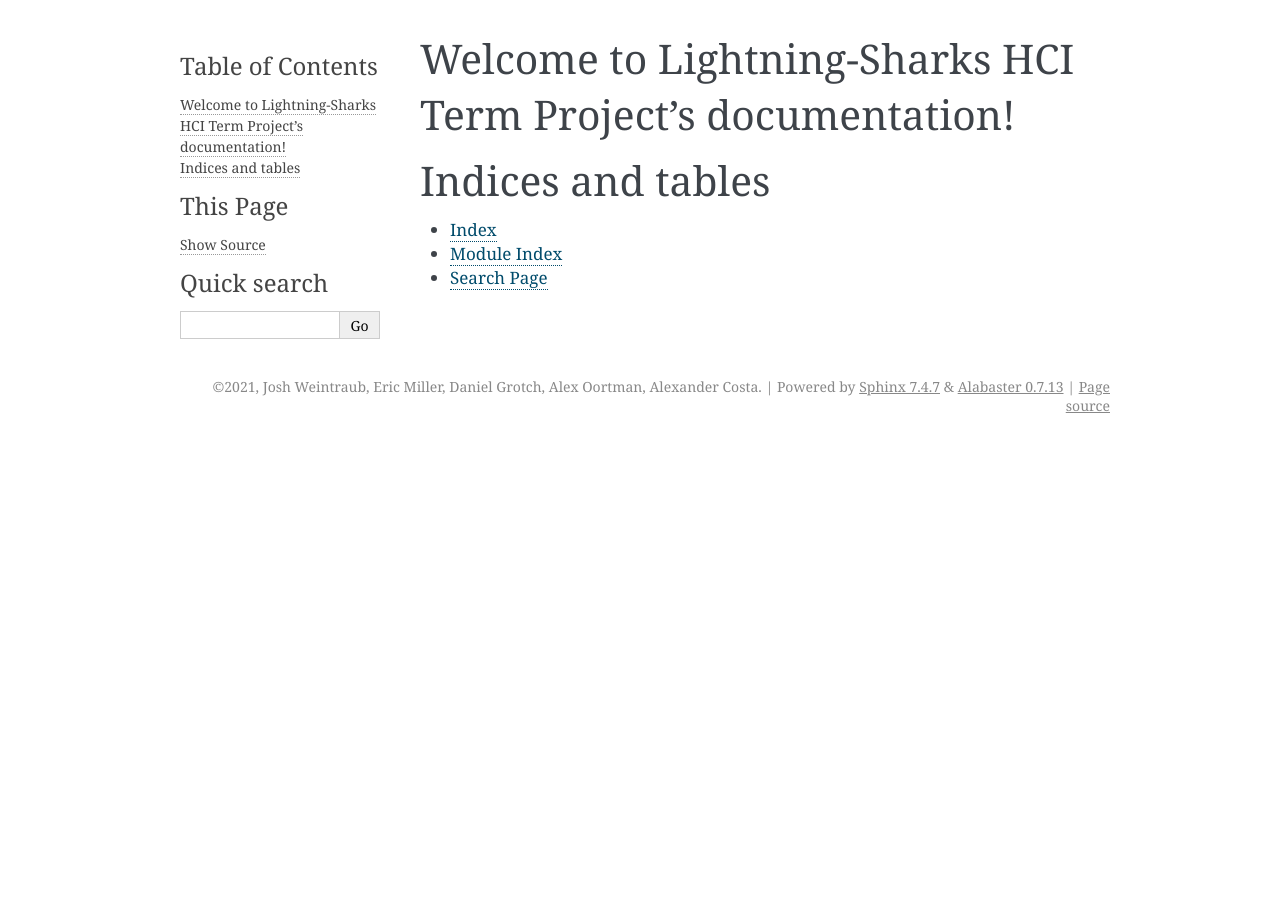
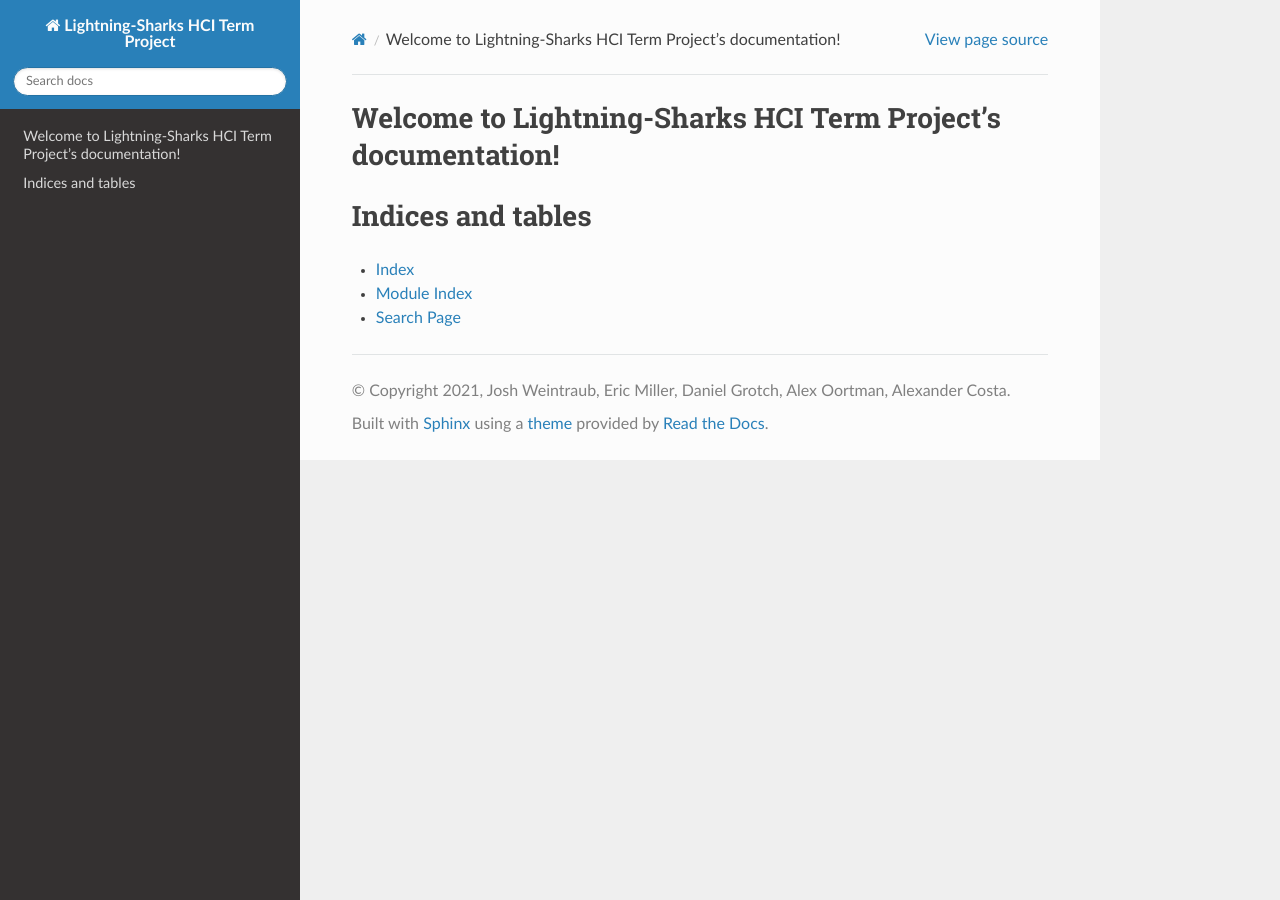
Before and after one commit to ENM185/hci-project, a Sphinx documentation site: the page built from docs/source/index.rst, in a window 1280 px wide. Built offline with Sphinx 7.4.7 and the Read the Docs theme 2.0.0, drawn with Linux system fonts in a browser that asks for light colours.

Commit message:
Updaded Theme for readthedocs

```diff
--- a/docs/source/conf.py
+++ b/docs/source/conf.py
@@ -31,6 +31,8 @@ release = 'v1'
 # extensions coming with Sphinx (named 'sphinx.ext.*') or your custom
 # ones.
 extensions = [
+    "sphinx_rtd_theme",
+	"recommonmark"
 ]
 
 # Add any paths that contain templates here, relative to this directory.
@@ -47,7 +49,7 @@ exclude_patterns = []
 # The theme to use for HTML and HTML Help pages.  See the documentation for
 # a list of builtin themes.
 #
-html_theme = 'alabaster'
+html_theme = 'sphinx_rtd_theme'
 
 # Add any paths that contain custom static files (such as style sheets) here,
 # relative to this directory. They are copied after the builtin static files,
```
